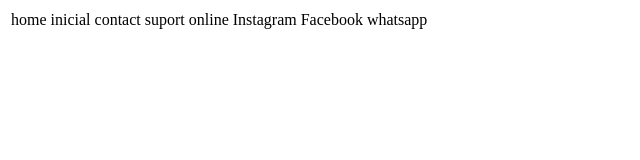
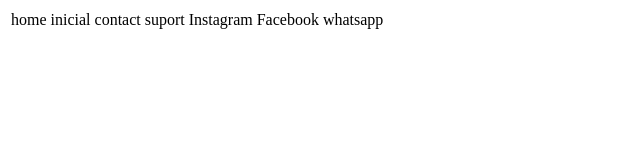
Before and after one commit to mglipe/teste-git, a plain HTML site: page index.html in a window 1280 px wide. Shown: the full height of the page, 0-640 px from the left. Drawn offline with Linux system fonts and the light colour scheme.

Commit message:
Revert "novo suporte online" será revertido essa line This reverts commit 9529126f1478328d9693ea88d8cfe00f4682b0b9.

```diff
--- a/index.html
+++ b/index.html
@@ -12,7 +12,7 @@
             <tr>
                 <td>home inicial</td>
                 <td>contact</td>
-                <td>suport online</td>
+                <td>suport</td>
                 <td>Instagram</td>
                 <td>Facebook</td>
                 <td>whatsapp</td>
```
